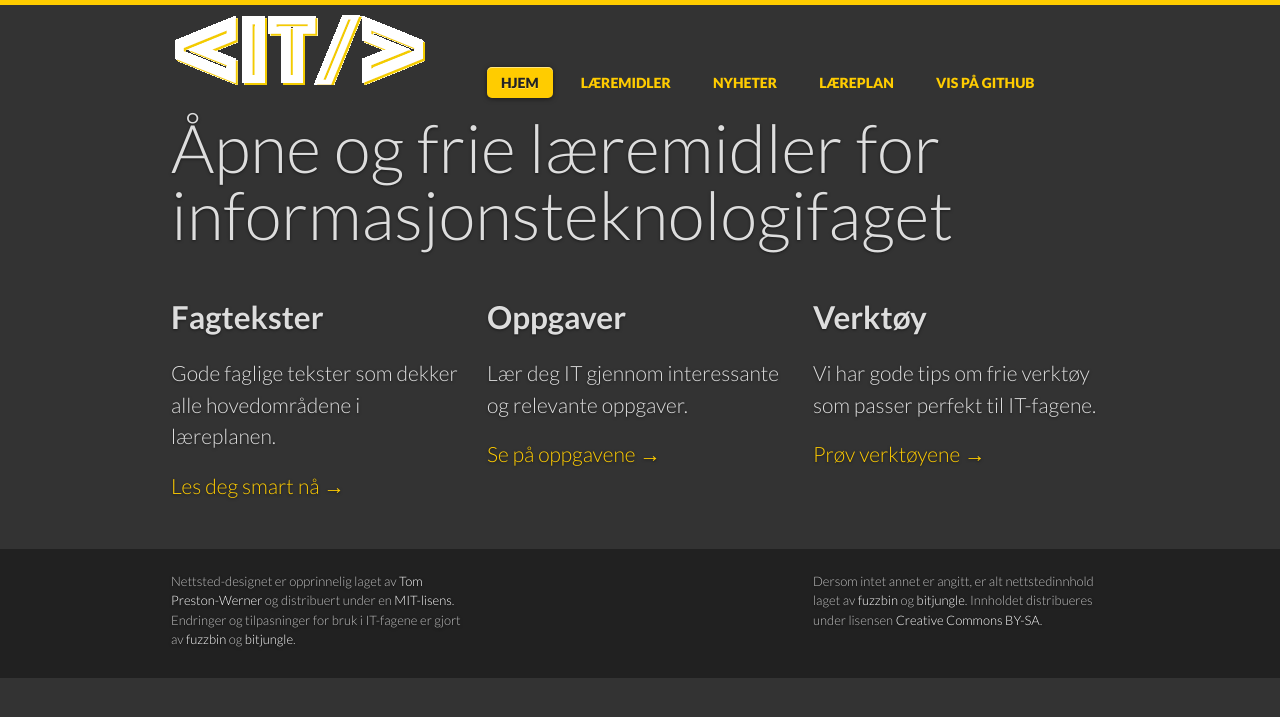
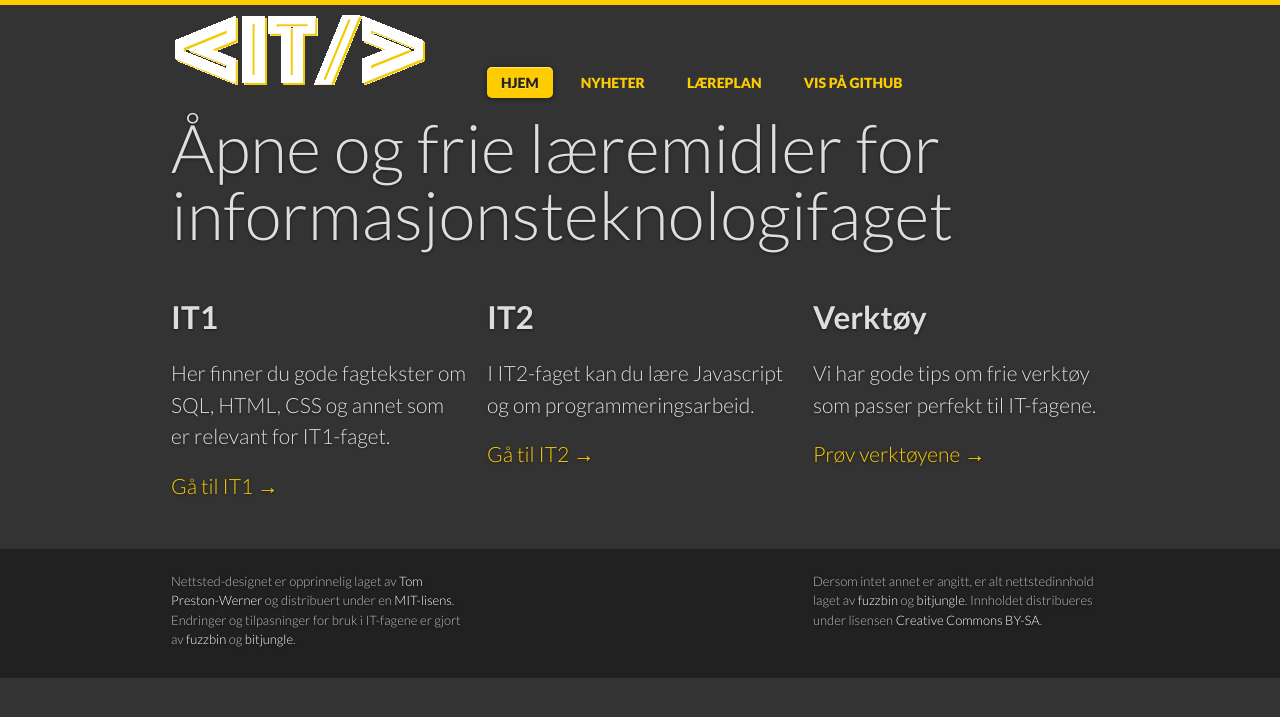
Before and after one commit to fagstoff/it.vgs.no, a Jekyll site: the page built from index.html, in a window 1280 px wide. Shown: the top 717 px of the page. Built offline with Jekyll 4.4.1, drawn with Linux system fonts in a browser that asks for light colours.

Commit message:
klargjør for første release

```diff
--- a/_data/docs.yml
+++ b/_data/docs.yml
@@ -1,6 +1,5 @@
 - title: Fagstoff
   docs:
-  - Start
   - fagstoff/eksempel-1
   - fagstoff/eksempel-2
   - fagstoff/eksempel-3
@@ -8,13 +7,11 @@
 
 - title: Oppgaver
   docs:
-  - Start
   - oppgaver/eksempel-1
   - oppgaver/eksempel-2
 
 - title: Nyttige verktøy
   docs:
-  - Start
   - verktoy/eksempel-1
   - verktoy/eksempel-2
 
--- a/_includes/primary-nav-items.html
+++ b/_includes/primary-nav-items.html
@@ -2,9 +2,11 @@
   <li class="{% if page.overview %}current{% endif %}">
     <a href="/">Hjem</a>
   </li>
+  <!-- Fjern denne kommentaren for IT1 og IT2 sub-foldere! (RM 2016-01-19)
   <li class="{% if page.url contains '/docs/' %}current{% endif %}">
     <a href="/docs/home/">Lære<span class="show-on-mobiles">s</span><span class="hide-on-mobiles">midler</span></a>
   </li>
+  -->
   <li class="{% if page.author %}current{% endif %}">
     <a href="/news/">Nyheter</a>
   </li>
--- a/index.html
+++ b/index.html
@@ -14,18 +14,18 @@ overview: true
 <section class="features">
   <div class="grid">
     <div class="unit one-third">
-      <h2>Fagtekster</h2>
+      <h2>IT1</h2>
       <p>
-        Gode faglige tekster som dekker alle hovedområdene i læreplanen.
+        Her finner du gode fagtekster om SQL, HTML, CSS og annet som er relevant for IT1-faget.
       </p>
-      <a href="/docs/fagstoff/fagstoff_home">Les deg smart nå &rarr;</a>
+      <a href="/it1/">Gå til IT1 &rarr;</a>
     </div>
     <div class="unit one-third">
-      <h2>Oppgaver</h2>
+      <h2>IT2</h2>
       <p>
-        Lær deg IT gjennom interessante og relevante oppgaver.
+        I IT2-faget kan du lære Javascript og om programmeringsarbeid.
       </p>
-      <a href="/docs/oppgaver/oppgaver_home">Se på oppgavene &rarr;</a>
+      <a href="/it2/">Gå til IT2 &rarr;</a>
     </div>
     <div class="unit one-third">
       <h2>Verktøy</h2>
```
